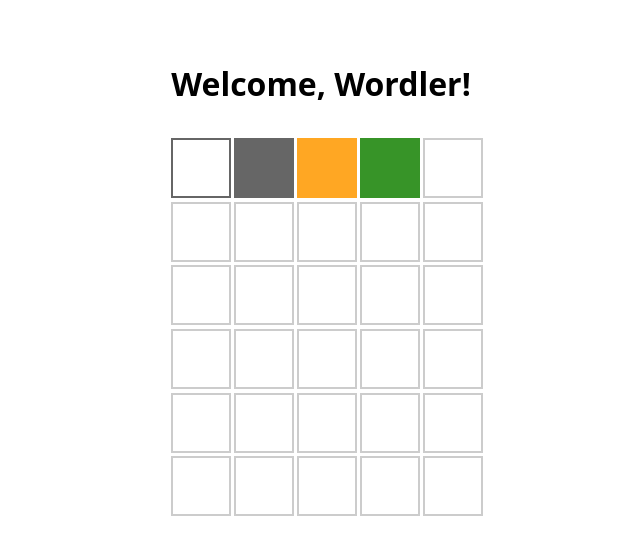
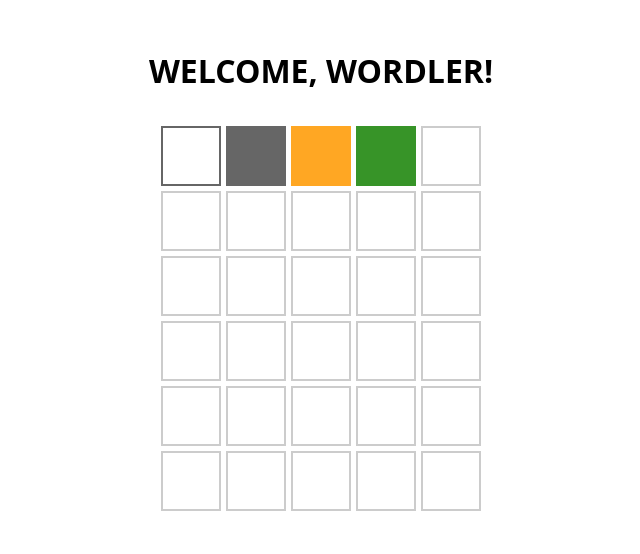
Before and after one commit to vovkanychx/Wordle, a plain HTML site: page index.html in a window 1280 px wide. Shown: the part 120-674 px from the top of the page, without its empty margins (319-959 px from the left). Drawn offline with Linux system fonts and the light colour scheme.

Commit message:
Styles fix and script added event listener

```diff
--- a/script.js
+++ b/script.js
@@ -1,3 +1,10 @@
-document.querySelectorAll('.cell').forEach(cell => ({
-
-}))
+document.querySelectorAll('.cell').forEach((cell, index) => {
+    cell.addEventListener('keyup', e => {
+        if (document.querySelector('.grid').lastElementChild.value.length === 1) { //stop keyup event listener at the last cell when it's filled
+            return
+        }
+        if (e.target.value.length === 1) { // focus on the next cell when current cell is filled
+            document.querySelectorAll('.cell')[index].nextElementSibling.focus();
+        }
+    })
+})
--- a/style.css
+++ b/style.css
@@ -28,18 +28,19 @@ body{
     align-items: center;
 }
 .info > h1{
-    text-transform: capitalize;
+    text-transform: uppercase;
     font-family: system-ui, -apple-system, BlinkMacSystemFont, 'Segoe UI', Roboto, Oxygen, Ubuntu, Cantarell, 'Open Sans', 'Helvetica Neue', sans-serif;
     height: auto;
     text-align: center;
 }
 .grid{
     display: grid;
-    width: calc(var(--size) * var(--chars));
-    height: calc(var(--size) * var(--guesses));
+    min-width: calc(var(--size) * var(--chars));
+    min-height: calc(var(--size) * var(--guesses));
     grid-template-columns: repeat(var(--chars), 1fr);
     grid-template-rows: repeat(var(--guesses), 1fr);
-    gap: 1%;
+    gap: 5px;
+    pointer-events: none;
 }
 .cell{
     width: var(--size);
```
